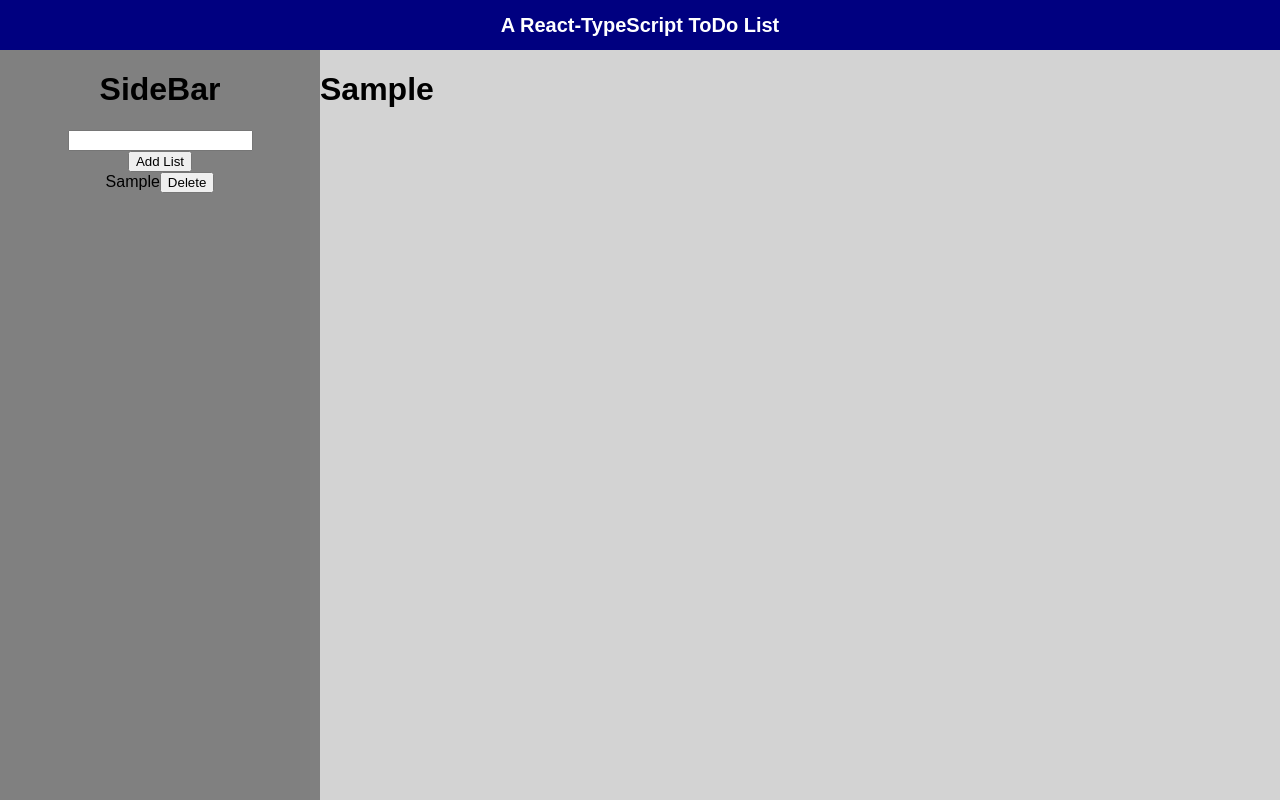
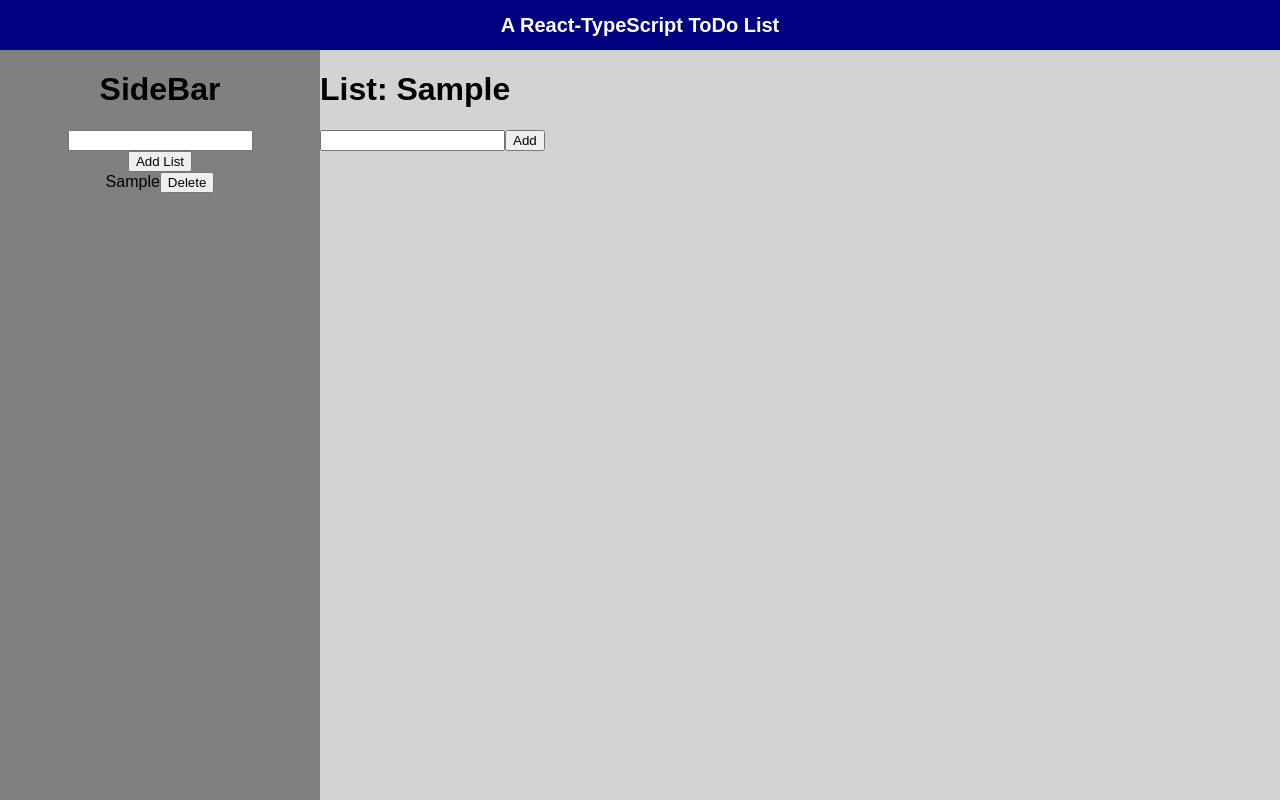
Before and after one commit to wiadarola/react-todo-list, a React (Vite) app: page / in a window 1280 px wide. Both pictures are taken after typing "Sample" into the empty fields and a click on the button "Add List". Built offline with nearby package versions, Linux system fonts and the light colour scheme.

Commit message:
Added independent items for different lists

```diff
--- a/src/components/AppContent/index.tsx
+++ b/src/components/AppContent/index.tsx
@@ -9,6 +9,7 @@ export default function AppContent() {
     });
 
     const [activeList, setActiveList] = useState(-1);
+    const activeListPage = lists.find((list: any) => list.id === activeList);
 
     const contentStyle: React.CSSProperties = {
         display: 'grid',
@@ -16,6 +17,8 @@ export default function AppContent() {
     };
 
     function addNewList(name: String) {
+        if (name === '') { return; }
+
         const newList = {
             id: Math.random(),
             name,
@@ -27,20 +30,46 @@ export default function AppContent() {
         localStorage.setItem('lists', JSON.stringify([...lists, newList]));
     };
 
+    function addListItem(name: String) {
+        if (name === '') { return; }
+
+        const updateItems = [...activeListPage.items, { id: Math.random(), name }];
+        activeListPage.items = updateItems;
+
+        const newLists = [...lists.filter((list: any) => list.id !== activeListPage.id), activeListPage];
+
+        setLists(newLists);
+        localStorage.setItem('lists', JSON.stringify(newLists));
+    }
+
     function deleteList(id: number) {
         const newLists = lists.filter((list: any) => list.id !== id);
         if (newLists.length === 0) { setActiveList(-1); }
         else if (activeList === id) { setActiveList(newLists[0].id); }
+
         setLists(newLists);
         localStorage.setItem('lists', JSON.stringify(newLists));
     };
 
-    const activeListPage = lists.find((list: any) => list.id === activeList);
+    function deleteListItem(itemId: Number) {
+        const updateItems = activeListPage.items.filter((listItem: any) => listItem.id !== itemId);
+        activeListPage.items = updateItems;
+
+        const newLists = [...lists.filter((list: any) => list.id !== activeListPage.id), activeListPage];
+
+        setLists(newLists);
+        localStorage.setItem('lists', JSON.stringify(newLists));
+    }
 
     return (
         <div style={contentStyle}>
             < SideBar addNewList={addNewList} setActiveList={setActiveList} onDeleteClick={deleteList} lists={lists} />
-            {activeList === -1 ? <h1>Click on a list to get started</h1> : <><h1>{activeListPage.name}</h1>< ListPage page={activeListPage} /></>}
+            <div>
+                {
+                    activeList === -1 ? <h1>Click on a list to get started</h1> :
+                        <> <h1>List: {activeListPage.name}</h1> < ListPage page={activeListPage} addItem={addListItem} delItem={deleteListItem} /> </>
+                }
+            </div>
         </div>
     );
 };
--- a/src/components/ListPage/index.tsx
+++ b/src/components/ListPage/index.tsx
@@ -1,5 +1,29 @@
+import { Key, useState } from "react";
 interface ListPageProps {
-    page: Object;
+    page: {
+        name: string,
+        id: Key,
+        items: [],
+    },
+    addItem: Function,
+    delItem: Function,
 }
 
-export default function ListPage({ page }: ListPageProps) { }
+export default function ListPage({ page, addItem, delItem }: ListPageProps) {
+    const [newItemName, setNewItemName] = useState('');
+
+    return (
+        <div>
+            <input id='ListPageInput' value={newItemName} type="text" onChange={(e) => setNewItemName(e.target.value)} />
+            <button onClick={() => addItem(newItemName)}>Add</button>
+            <ul>
+                {page.items.map((item: { id: Key, name: String }) =>
+                    <li key={item.id}>
+                        <span>{item.name}</span>
+                        <button onClick={() => delItem(item.id)}>U+274C</button>
+                    </li>
+                )}
+            </ul>
+        </div>
+    );
+}
```
